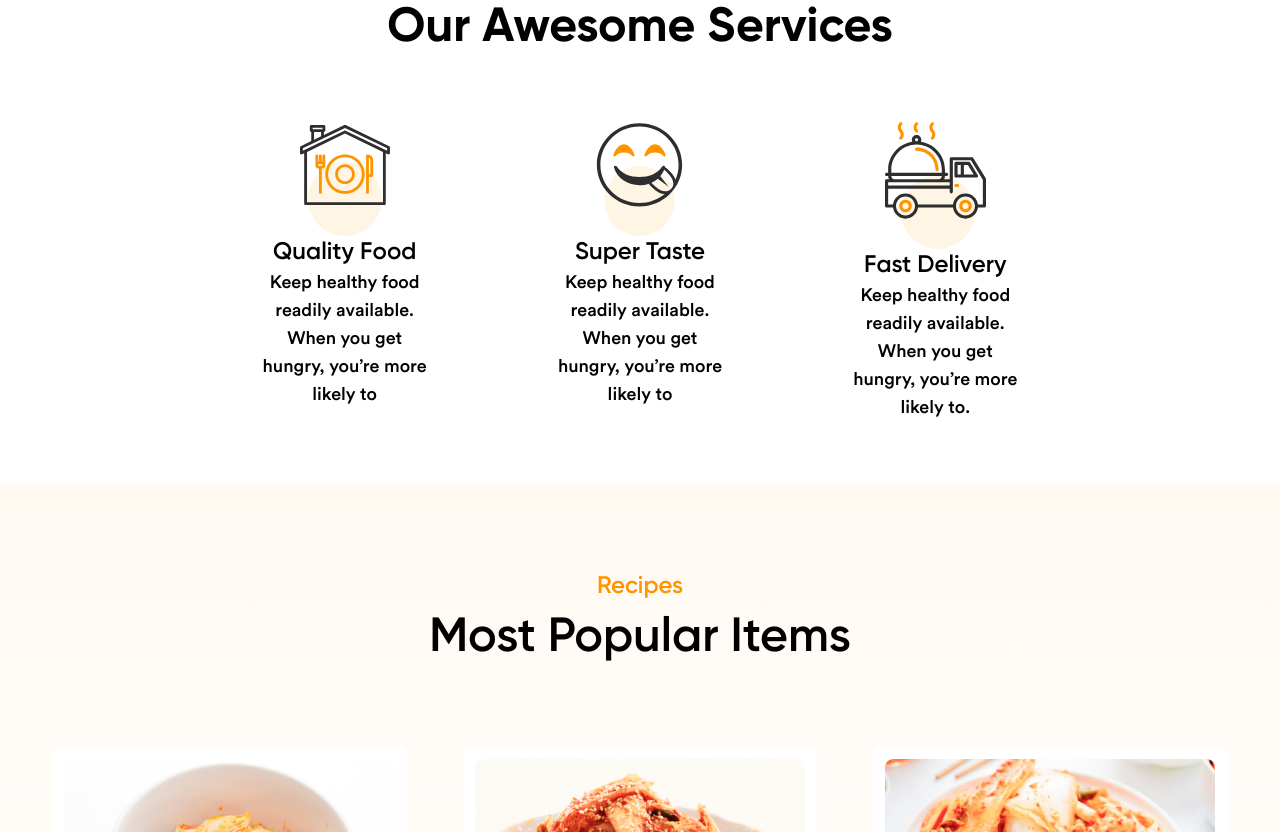
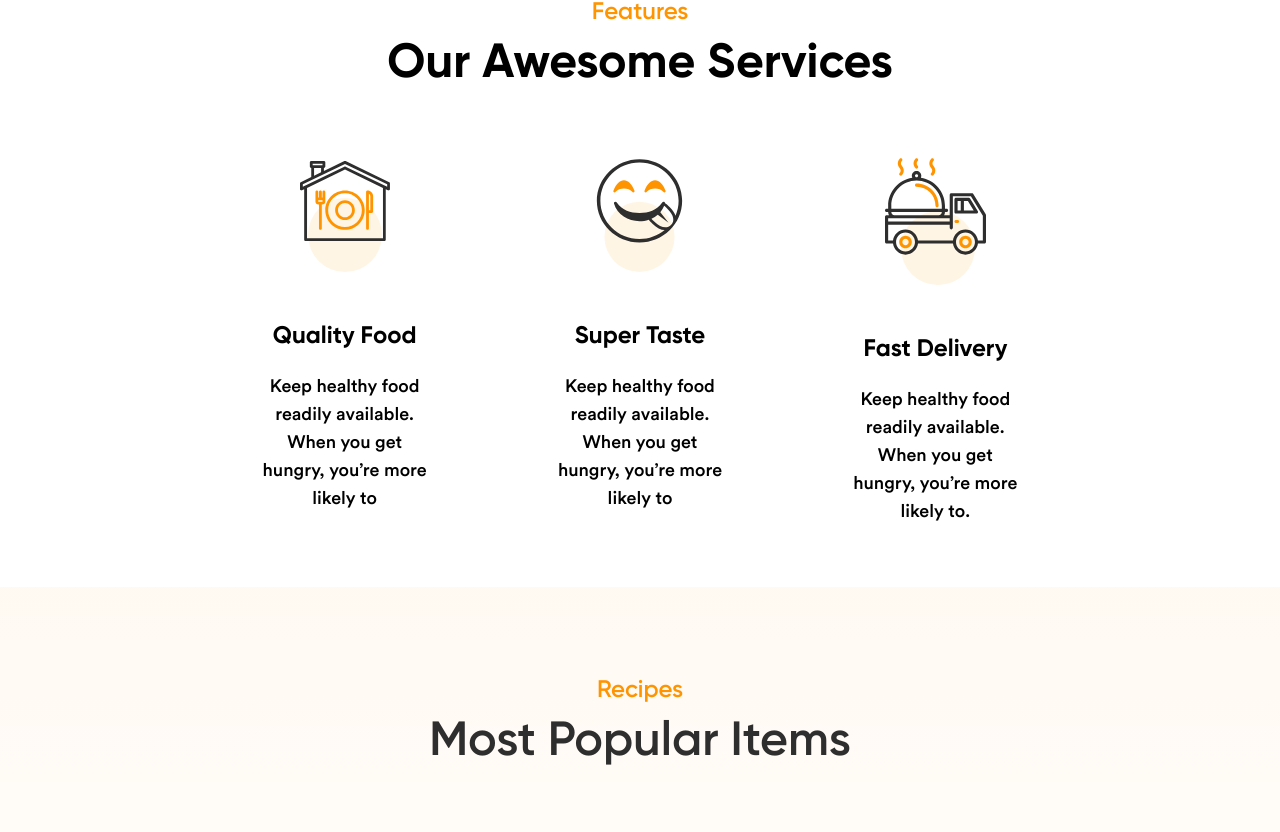
Before and after one commit to fadelun/food-palace, a Vue app: page / in a window 1280 px wide. Shown: the part 1968-2800 px from the top of the page. Built offline with nearby package versions, Linux system fonts and the light colour scheme.

Commit message:
megubah style pada tulisan

```diff
--- a/src/view/components/Features.vue
+++ b/src/view/components/Features.vue
@@ -13,8 +13,8 @@ import TruckImage from '@/assets/vector/truck.svg'
         <figure>
           <FoodImage class="mx-auto" />
           <figcaption>
-            <h2 class="font-semibold text-2xl">Quality Food</h2>
-            <p class="text-lg">
+            <h2 class="font-bold font-gilroy text-2xl mt-12">Quality Food</h2>
+            <p class="text-lg mt-5">
               Keep healthy food readily available. When you get hungry, you’re more likely to
             </p>
           </figcaption>
@@ -24,8 +24,8 @@ import TruckImage from '@/assets/vector/truck.svg'
         <figure>
           <MouthImage class="mx-auto" />
           <figcaption>
-            <h2 class="font-semibold text-2xl">Super Taste</h2>
-            <p class="text-lg">
+            <h2 class="font-bold font-gilroy text-2xl mt-12">Super Taste</h2>
+            <p class="text-lg mt-5">
               Keep healthy food readily available. When you get hungry, you’re more likely to
             </p>
           </figcaption>
@@ -35,8 +35,8 @@ import TruckImage from '@/assets/vector/truck.svg'
         <figure>
           <TruckImage class="mx-auto" />
           <figcaption>
-            <h2 class="font-semibold text-2xl">Fast Delivery</h2>
-            <p class="text-lg">
+            <h2 class="font-bold font-gilroy text-2xl mt-12">Fast Delivery</h2>
+            <p class="text-lg mt-5">
               Keep healthy food readily available. When you get hungry, you’re more likely to.
             </p>
           </figcaption>
--- a/src/view/components/Hero.vue
+++ b/src/view/components/Hero.vue
@@ -7,7 +7,7 @@ import HeroImage from '@/assets/image/hero-image.png'
       <div class="sub-header text-orange text-2xl leading-loose flex">
         <span class="relative">Restaurant</span>
       </div>
-      <h1 class="header text-8xl leading-[108px] text-neutral-800 font-extrabold mt-4">
+      <h1 class="header text-8xl leading-[108px] font-gilroy text-neutral-800 font-extrabold mt-4">
         <!-- gambar untuk text 'oo' -->
         <!-- <img :src="smallFoodImage01" alt="o" class="absolute w-16 h-16 shadow" /><img
           :src="smallFoodImage02"
@@ -19,7 +19,7 @@ import HeroImage from '@/assets/image/hero-image.png'
         <span>Good Moo</span>
         <span class="text-neutral-800 text-8xl font-extrabold leading-10">d</span>
       </h1>
-      <p class="description font-normal mt-4">
+      <p class="description font-circular text-xl mt-4 text-hitam-soft">
         The food palace is an neighborhood restaurent serving seasonal global cuisine driven by the
         faire.
       </p>
--- a/src/view/components/Navbar.vue
+++ b/src/view/components/Navbar.vue
@@ -10,9 +10,15 @@ import MenuIcon from '@/assets/vector/menu.svg'
       <main-logo />
     </div>
     <div class="wrapper flex list-none w-1/4 md:w-1/6 justify-between">
-      <li><cart-icon /></li>
-      <li><search-icon /></li>
-      <li><menu-icon /></li>
+      <li>
+        <a href="#"> <cart-icon /></a>
+      </li>
+      <li>
+        <a href="#"><search-icon /></a>
+      </li>
+      <li>
+        <a href="#"><menu-icon /></a>
+      </li>
     </div>
   </nav>
 </template>
--- a/src/view/components/Recipes.vue
+++ b/src/view/components/Recipes.vue
@@ -31,7 +31,7 @@ const recipes = ref([
 <template>
   <section id="recipes" class="px-64 mt-[62px] pt-[87px] flex flex-col bg-gradient-orange">
     <div class="container mx-auto flex flex-col items-center">
-      <h1 class="order-2 font-semibold text-[48px]">Most Popular Items</h1>
+      <h1 class="order-2 font-semibold text-agak-hitam text-[48px]">Most Popular Items</h1>
       <h2 class="order-1 text-orange font-semibold text-2xl">Recipes</h2>
 
       <ul class="flex justify-between order-3 gap-14 mt-[73px]">
@@ -44,21 +44,23 @@ const recipes = ref([
             </div>
             <div class="card-main flex px-4">
               <div class="w-2/3">
-                <h2 class="text-xl mb-2">{{ recipe.name }}</h2>
+                <h2 class="text-xl mb-2 text-agak-hitam font-circular">{{ recipe.name }}</h2>
                 <button
-                  class="bg-stone-300 w-[100px] bg-opacity-25 rounded-[15px] text-stone-500 text-[10px] font-medium py-2"
+                  class="bg-stone-300 w-[100px] bg-opacity-25 rounded-[15px] text-stone-500 text-[10px] font-medium py-2 font-circular"
                 >
                   ADD TO CART
                 </button>
               </div>
 
-              <div class="w-1/3 text-right font-gliroy">
+              <div class="w-1/3 text-right">
                 <p
-                  class="rating mb-2 flex justify-end text-base items-center gap-1 text-zinc-500 font-semibold"
+                  class="rating mb-2 flex justify-end text-base items-center gap-1 text-zinc-500 font-semibold font-gilroy"
                 >
                   <StarIcon /> <span>{{ recipe.rate }}</span>
                 </p>
-                <p class="price text-orange text-lg">$ {{ recipe.price }}</p>
+                <p class="price text-orange font-bold text-lg font-gilroy italic">
+                  $ {{ recipe.price }}
+                </p>
               </div>
             </div>
           </div>
--- a/src/view/components/TakeAway.vue
+++ b/src/view/components/TakeAway.vue
@@ -12,11 +12,12 @@ import AppStoreImage from '@/assets/image/app-store-image.png'
         </figure>
       </div>
       <div class="take-away-text w-1/2 flex flex-wrap px-[150px] items-center content-center">
-        <h1 class="order-2 text-[48px] font-bold leading-[60px] mt-6">
+        <h1 class="order-2 text-[48px] font-bold leading-[60px] mt-6 text-agak-hitam">
           Simple Way To Order Your Food
         </h1>
+
         <h2 class="order-1 text-orange font-semibold text-2xl">Take away</h2>
-        <p class="order-3 text-xl font-[450] leading-8 mt-[21px]">
+        <p class="order-3 text-xl font-[450] leading-8 mt-[21px] text-hitam-soft">
           Keep healthy food readily available. When you get hungry, you’re more likely to eat the
           first thing you see on the counter or in the cupboard.
         </p>
--- a/src/view/components/Testimonial.vue
+++ b/src/view/components/Testimonial.vue
@@ -10,13 +10,13 @@ import RightArrowIcon from '@/assets/vector/cil_arrow-right.svg'
         <h1 class="order-2 text-[48px] text-agak-hitam font-bold leading-[60px] mt-6">
           That’s what our Client Says
         </h1>
-        <h2 class="order-1 text-orange font-medium text-2xl">Testimonial</h2>
+        <h2 class="order-1 text-orange font-semibold text-2xl">Testimonial</h2>
         <div class="order-3 mt-[30px]">
           <p class="text-xl font-[500] font-circular italic leading-8 text-hitam-soft">
             “Food palace is an awesome place. Food is everything we are. It’s an extension of
             nationalist feeling, ethnic feeling, your personal history, your province”
           </p>
-          <p class="text-2xl font-gilroy font-medium mt-11">Jessica Parker</p>
+          <p class="text-2xl font-gilroy font-semibold mt-11">Jessica Parker</p>
           <p class="font-circular text-sm text-abu-abu">Product Designer @ Kitty</p>
         </div>
       </div>
```
